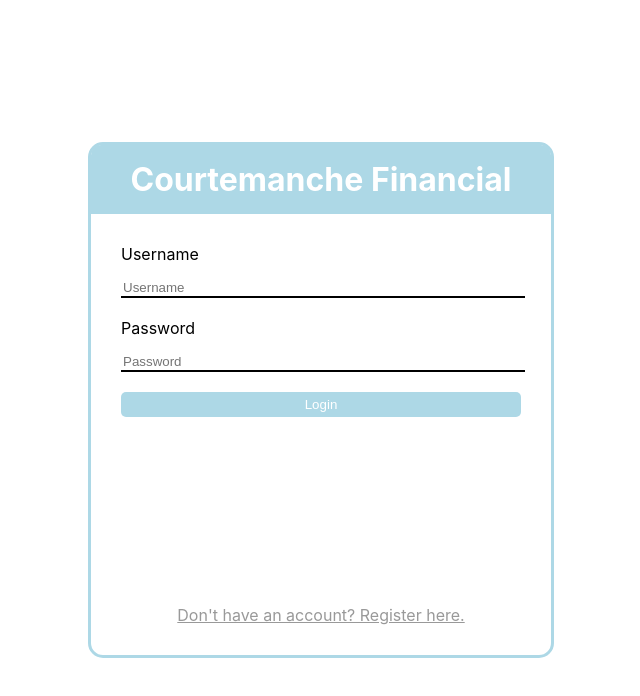
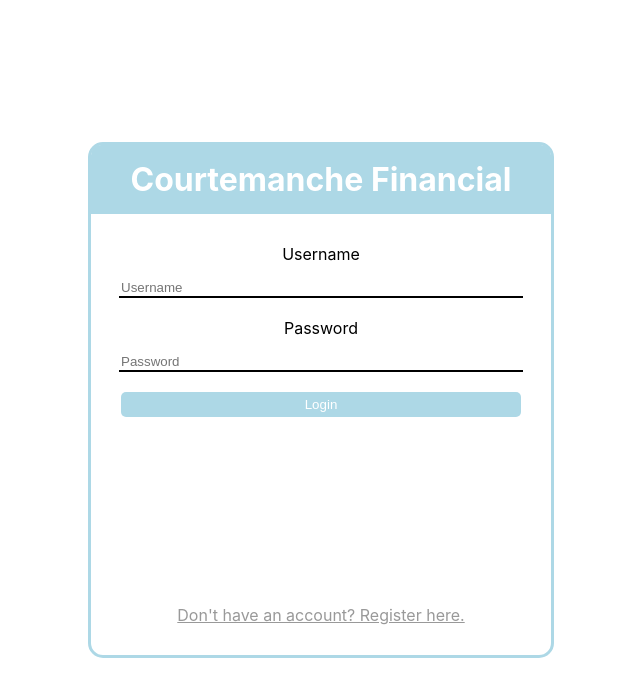
Before and after one commit to 0UTC4STD/stock-portfolio, a React (Create React App) app: page / in a window 1280 px wide. Shown: the top 696 px of the page, without its empty margins (319-959 px from the left). Built offline with nearby package versions, Linux system fonts and the light colour scheme.

Commit message:
Update SellPage.css

```diff
--- a/src/styles/SellPage.css
+++ b/src/styles/SellPage.css
@@ -1,24 +1,28 @@
 .sell-form-container {
-  display: inline-block;
+  display: flex;
+  justify-content: center;
+  margin-top: 30px;
   padding: 20px;
-  border: 2px solid lightblue;
   border-radius: 10px;
+  border: 1px solid lightblue;
 }
 
-.sell-form-container input {
-  display: block;
-  margin-bottom: 10px;
+form {
+  display: flex;
+  flex-direction: column;
+  align-items: center;
 }
 
-.sell-form-container button {
+button {
   background-color: lightcoral;
   color: white;
   border: none;
   border-radius: 5px;
-  padding: 5px 10px;
+  padding: 8px 15px;
   cursor: pointer;
+  margin-top: 10px;
 }
 
-.sell-form-container button:hover {
+button:hover {
   background-color: coral;
 }
```
